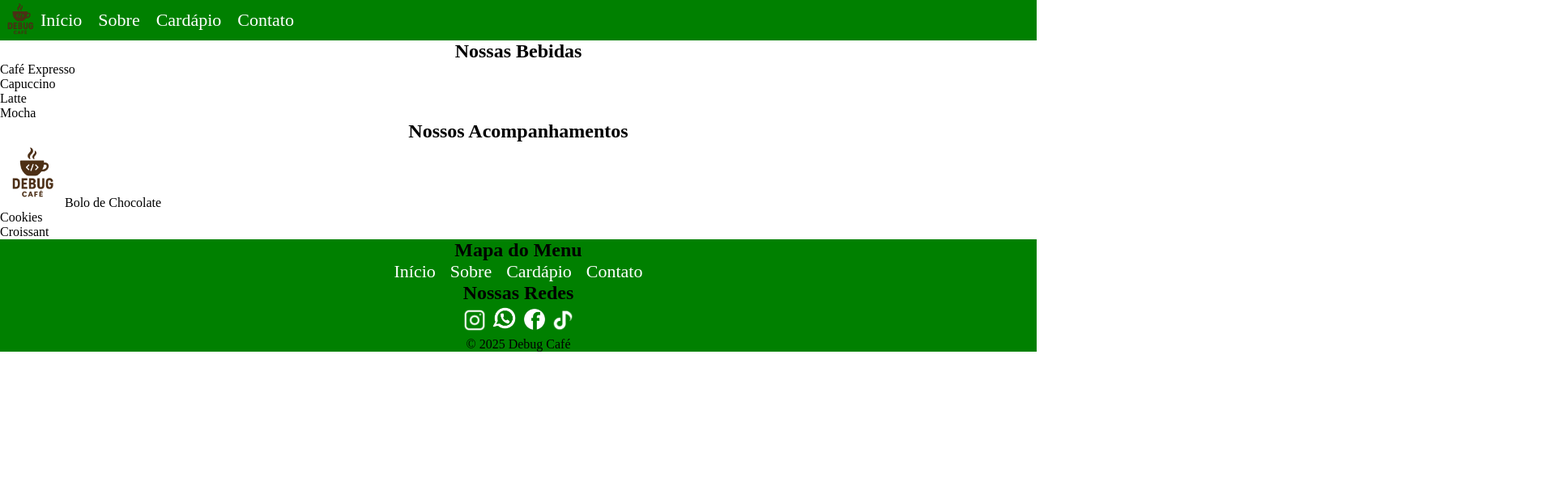
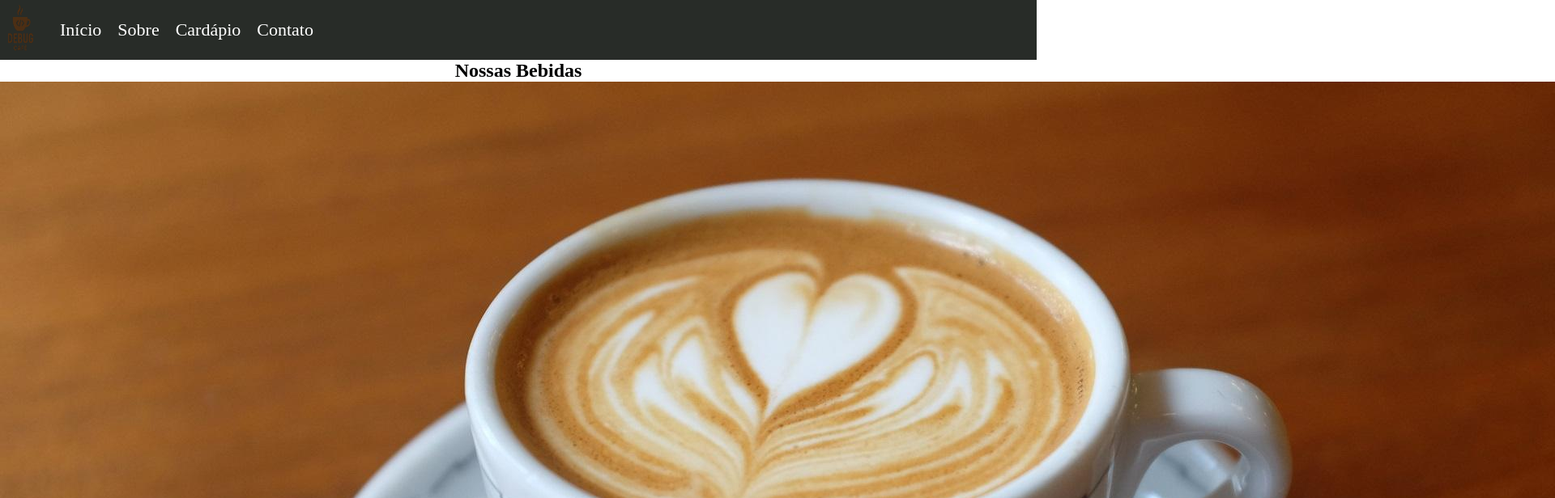
Before and after one commit to euericmelo/DebugCafe, a plain HTML site: page cardapio.html in a window 1280 px wide. Shown: the top 616 px of the page at 81% size, 1920 px wide, since content can reach past the window. Drawn offline with Linux system fonts and the light colour scheme.

Commit message:
versao 1.0

```diff
--- a/cardapio.html
+++ b/cardapio.html
@@ -24,10 +24,10 @@
     <section>
       <h2>Nossas Bebidas</h2>
       <ul>
-        <li>Café Expresso</li>
-        <li>Capuccino</li>
-        <li>Latte</li>
-        <li>Mocha</li>
+        <li> <img src="./imagens/caputino.jpg" alt="">Café Expresso</li>
+        <li> <img src="./imagens/caputino.jpg" alt="">Capuccino</li>
+        <li> <img src="./imagens/caputino.jpg" alt="">Latte</li>
+        <li> <img src="./imagens/caputino.jpg" alt="">Mocha</li>
       </ul>
     </section>
 
--- a/style.css
+++ b/style.css
@@ -5,20 +5,19 @@ text-decoration:none;
 }
 header{
 display:flex;
-background-color: green;
-
+background-color: rgb(40, 44, 40);
 }
 .menu{
 display:flex;
 align-items:center;
+justify-content: flex-end;
+margin: 1.5rem;
 }
 .menu ul{
 display:flex;
-align-items:center;
 text-decoration:none;
 gap: 20px;
 list-style-type:none;
-justify-content: flex-end;
 }
 .menu4{
 text-align:center;
@@ -36,10 +35,11 @@ text-align:center;
 
 }
 .rodape{
-background-color:green;
+background-color:rgb(40, 44, 40);
 text-align:center;
 list-style-type:none;
 width:100%;
+padding: 8px;
 }
 .redes{
 gap:70px;
```
Also changed, not shown: imagens/caputino.jpg (added), imagens/download.jfif (added), imagens/latter.jfif (added), 1 other file.
